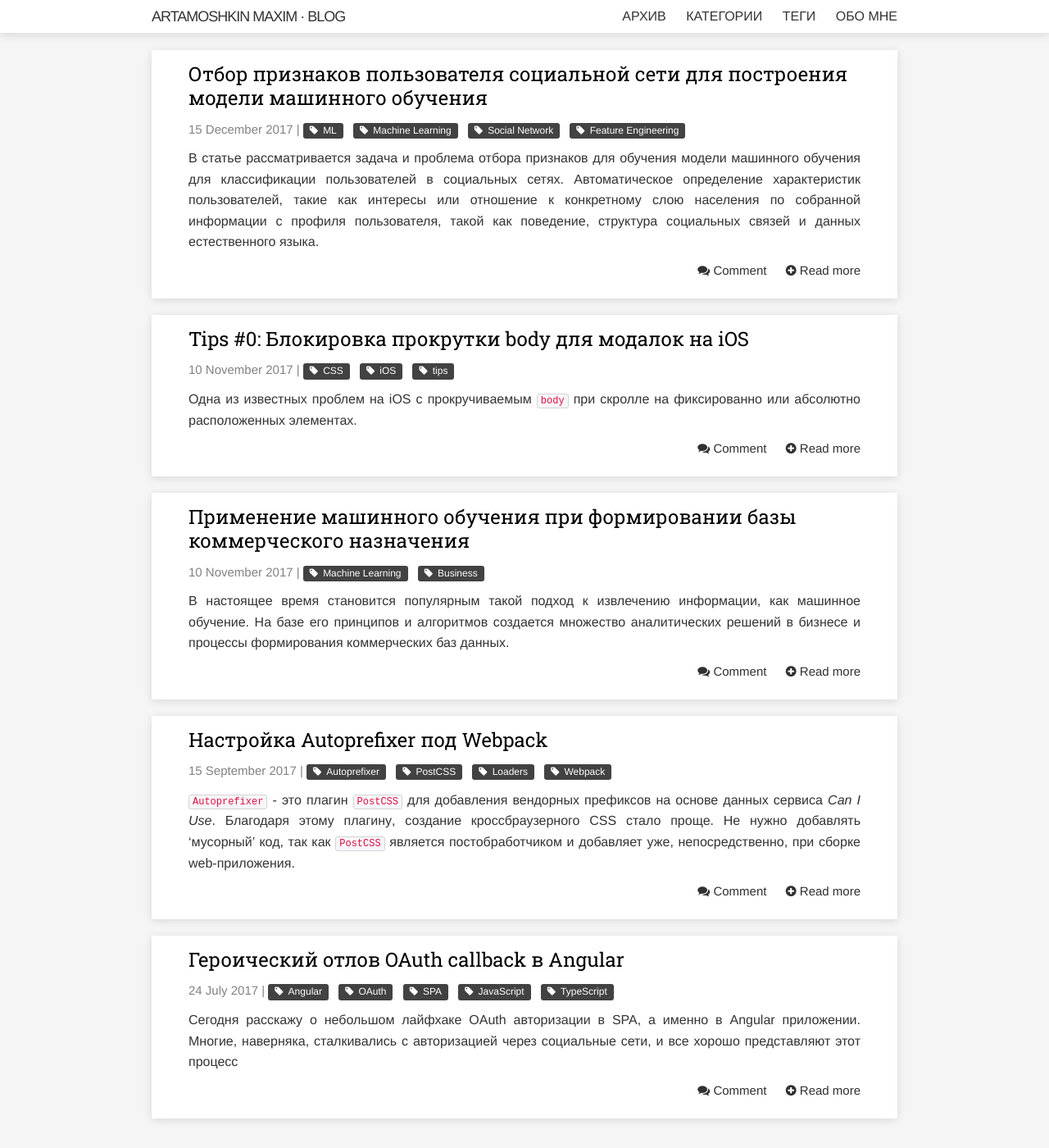
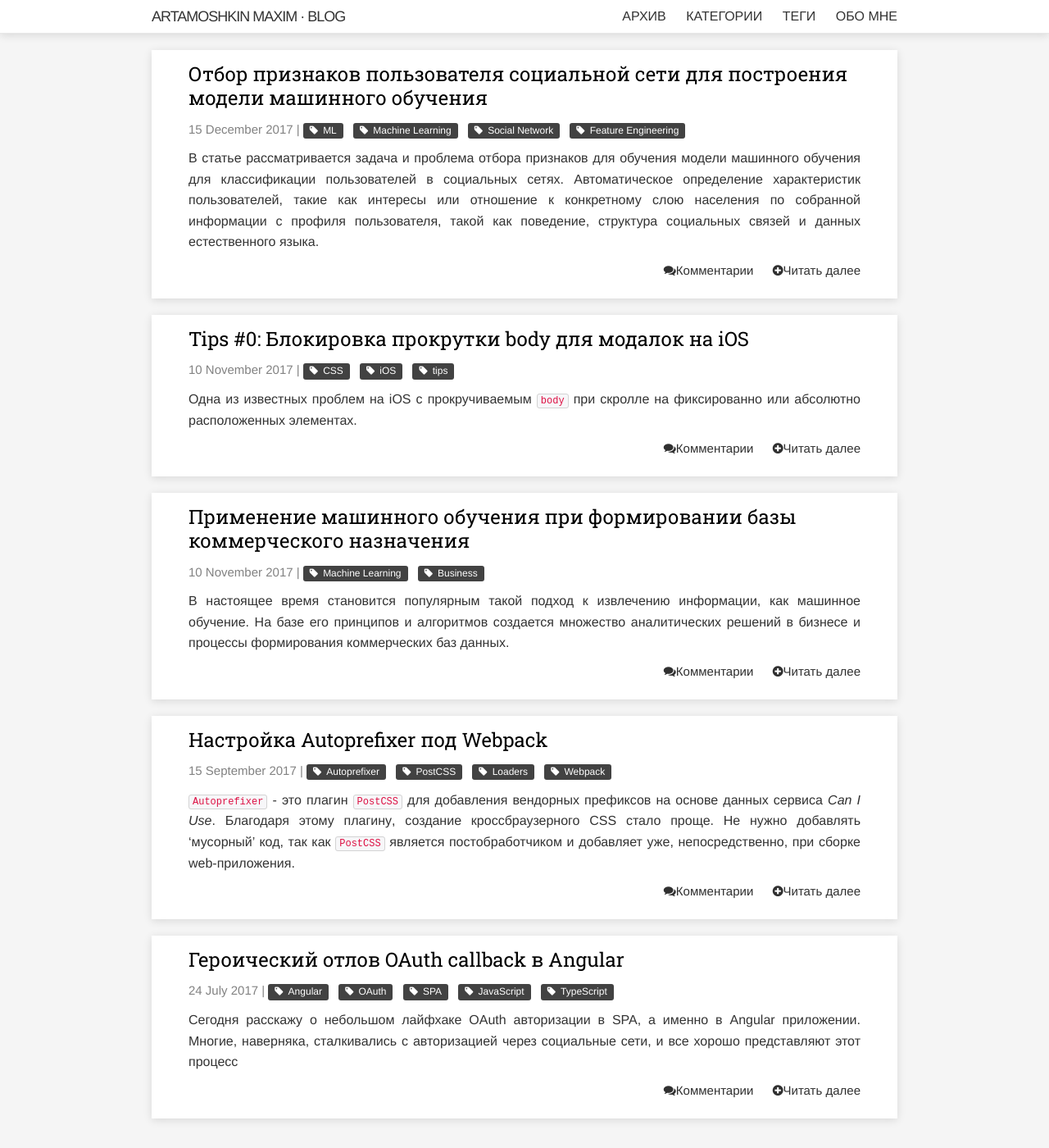
Before and after one commit to martamoshkin/blog.zverit.com, a Jekyll site: the page built from index.html, in a window 1280 px wide and 1400 px high. Shown: the whole window at 82% size. Built offline with Jekyll 4.4.1, drawn with Linux system fonts in a browser that asks for light colours; the list of posts is cut into pages by our own code.

Commit message:
Update index.html

```diff
--- a/index.html
+++ b/index.html
@@ -33,8 +33,8 @@
 				{{ post.content | split:"<!-- more -->" | first }}
 			</div>
 			<div class="post-more">
-				<a href="{{ post.url }}#disqus_thread"><i class="fa fa-comments"></i>  Comment</a>&nbsp;
-				<a href="{{ post.url }}"><i class="fa fa-plus-circle" aria-hidden="true"></i> Read more</a>
+				<a href="{{ post.url }}#disqus_thread"><i class="fa fa-comments"></i>Комментарии</a>&nbsp;
+				<a href="{{ post.url }}"><i class="fa fa-plus-circle" aria-hidden="true"></i>Читать далее</a>
 			</div>
 		</li>
 		{% endif %}
```
